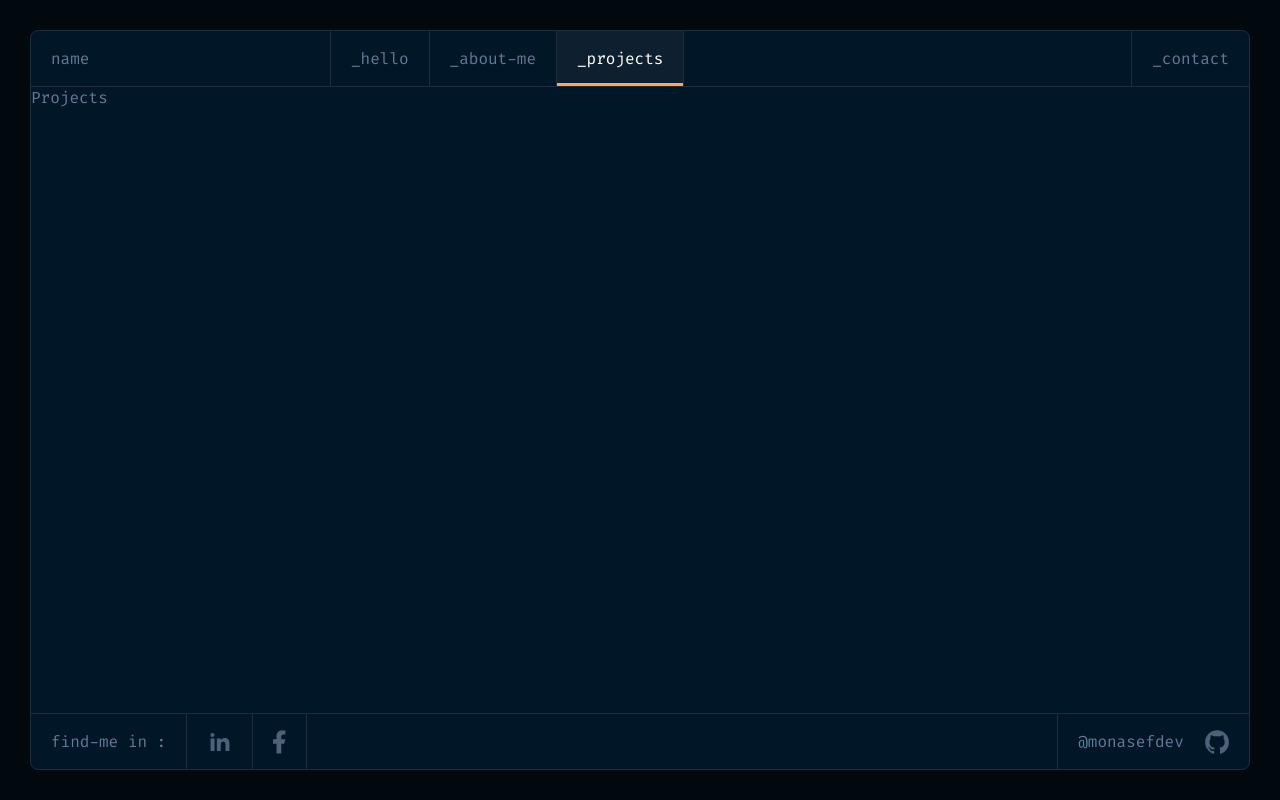
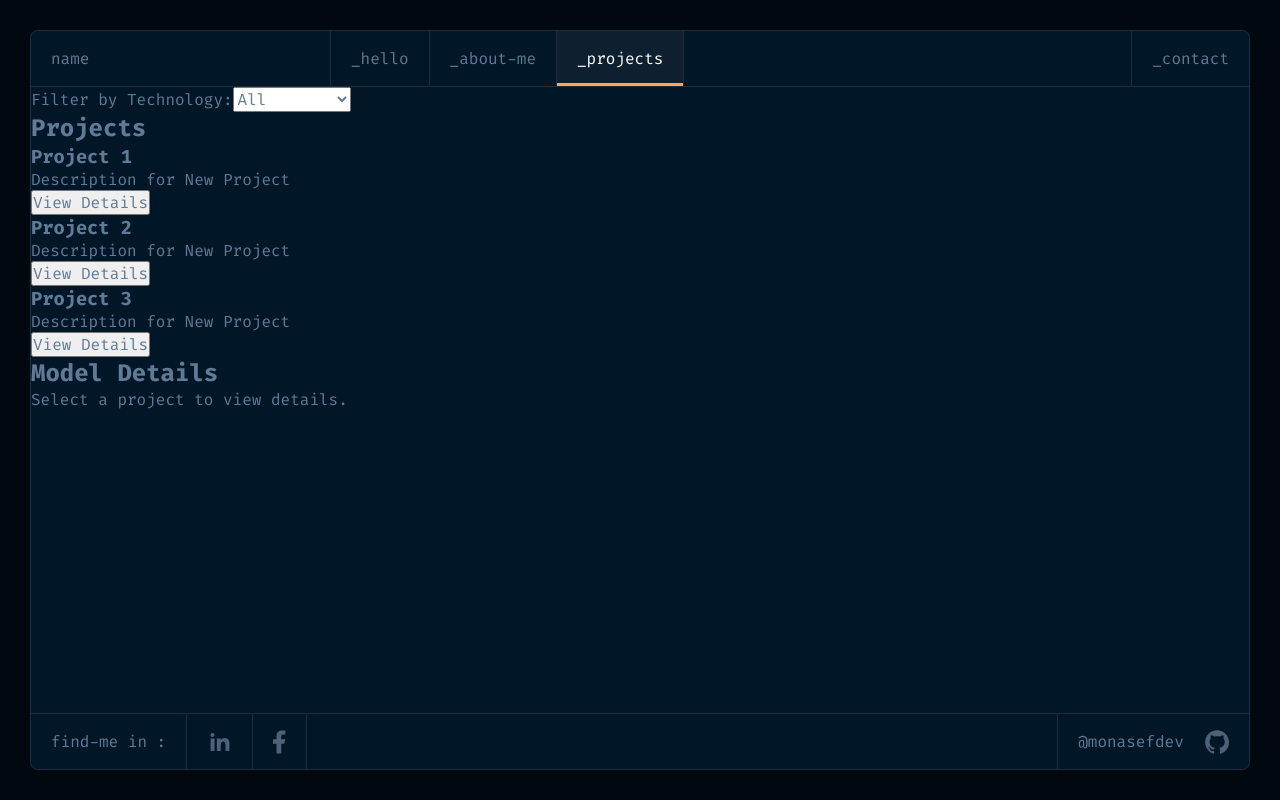
Before and after one commit to MonasefDev/My-portfolio, a React (Vite) app: page /projects in a window 1280 px wide. Built offline with nearby package versions, Linux system fonts and the light colour scheme.

Commit message:
Implement filter technologies list, display a list of all projects, and add filtered project and model details functionality

```diff
--- /dev/null
+++ b/src/features/projects/FilterTechnologies.jsx
@@ -0,0 +1,24 @@
+import React from "react";
+
+function FilterTechnologies({ technologies, onFilterChange }) {
+  const handleFilterChange = (event) => {
+    const selectedTechnology = event.target.value;
+    onFilterChange(selectedTechnology);
+  };
+
+  return (
+    <div>
+      <label htmlFor="technologyFilter">Filter by Technology:</label>
+      <select id="technologyFilter" onChange={handleFilterChange}>
+        <option value="">All</option>
+        {technologies.map((technology) => (
+          <option key={technology} value={technology}>
+            {technology}
+          </option>
+        ))}
+      </select>
+    </div>
+  );
+}
+
+export default FilterTechnologies;
--- /dev/null
+++ b/src/features/projects/ModelDetails.jsx
@@ -0,0 +1,30 @@
+import React from "react";
+
+function ModelDetails({ selectedProject }) {
+  return (
+    <div>
+      <h2>Model Details</h2>
+      {selectedProject ? (
+        <div>
+          <h3>{selectedProject.title}</h3>
+          <p>Description: {selectedProject.description}</p>
+          <p>Details: {selectedProject.details}</p>
+          <p>Technologies: {selectedProject.technologies.join(", ")}</p>
+          <p>Features: {selectedProject.features.join(", ")}</p>
+          {/* Add more details as needed */}
+          <a href={selectedProject.github_link} target="_blank" rel="noopener noreferrer">
+            View on GitHub
+          </a>
+          <br />
+          <a href={selectedProject.live_link} target="_blank" rel="noopener noreferrer">
+            Live Demo
+          </a>
+        </div>
+      ) : (
+        <p>Select a project to view details.</p>
+      )}
+    </div>
+  );
+}
+
+export default ModelDetails;
--- /dev/null
+++ b/src/features/projects/ProjectCard.jsx
@@ -0,0 +1,17 @@
+import React from "react";
+
+function ProjectCard({ project, onSelectProject }) {
+  const handleProjectSelect = () => {
+    onSelectProject(project);
+  };
+
+  return (
+    <div>
+      <h3>{project.title}</h3>
+      <p>{project.description}</p>
+      <button onClick={handleProjectSelect}>View Details</button>
+    </div>
+  );
+}
+
+export default ProjectCard;
--- /dev/null
+++ b/src/features/projects/ProjectList.jsx
@@ -0,0 +1,19 @@
+import React from "react";
+import ProjectCard from "./ProjectCard";
+
+function ProjectList({ projects, onSelectProject }) {
+  return (
+    <div>
+      <h2>Projects</h2>
+      <ul>
+        {projects.map((project) => (
+          <li key={project.id}>
+            <ProjectCard project={project} onSelectProject={onSelectProject} />
+          </li>
+        ))}
+      </ul>
+    </div>
+  );
+}
+
+export default ProjectList;
--- a/src/pages/Projects.jsx
+++ b/src/pages/Projects.jsx
@@ -1,7 +1,73 @@
-import React from "react";
+import React, { useState } from "react";
+import ProjectList from "../features/projects/ProjectList";
+import ModelDetails from "../features/projects/ModelDetails";
+import FilterTechnologies from "../features/projects/FilterTechnologies";
 
 function Projects() {
-  return <div>Projects</div>;
+
+    const [projects, setProjects] = useState([
+    {
+      id: 1,
+      title: "Project 1",
+      description: "Description for New Project",
+      details: "Details for New Project",
+      poster_img: "new_img.jpg",
+      technologies: ["Ruby", "Rails", "PostgreSQL"],
+      features: ["new_feat1", "new_feat2"],
+      images: ["new_img1", "new_img2"],
+      github_link: "https://github.com/new_project",
+      live_link: "https://new_project.com"
+    },
+    {
+      id: 2,
+      title: "Project 2",
+      description: "Description for New Project",
+      details: "Details for New Project",
+      poster_img: "new_img.jpg",
+      technologies: ["HTML"],
+      features: ["new_feat1", "new_feat2"],
+      images: ["new_img1", "new_img2"],
+      github_link: "https://github.com/new_project",
+      live_link: "https://new_project.com"
+    },
+    {
+      id: 3,
+      title: "Project 3",
+      description: "Description for New Project",
+      details: "Details for New Project",
+      poster_img: "new_img.jpg",
+      technologies: ["Ruby", "CSS"],
+      features: ["new_feat1", "new_feat2"],
+      images: ["new_img1", "new_img2"],
+      github_link: "https://github.com/new_project",
+      live_link: "https://new_project.com"
+    }
+  ]);
+
+  const [selectedProject, setSelectedProject] = useState(null);
+  const [filteredTechnology, setFilteredTechnology] = useState("");
+  const allTechnologies = Array.from(new Set(projects.flatMap((project) => project.technologies)));
+
+  const handleSelectProject = (project) => {
+    setSelectedProject(project);
+  };
+
+  const handleFilterChange = (selectedTechnology) => {
+    setFilteredTechnology(selectedTechnology);
+    setSelectedProject(null); // Clear selected project when filtering
+  };
+
+  const filteredProjects = projects.filter(
+    (project) => !filteredTechnology || project.technologies.includes(filteredTechnology)
+  );
+
+  return (
+    <div>
+      <FilterTechnologies technologies={allTechnologies} onFilterChange={handleFilterChange} />
+      <ProjectList projects={filteredProjects} onSelectProject={handleSelectProject} />
+      <ModelDetails selectedProject={selectedProject} />
+    </div>
+  );
 }
 
 export default Projects;
```
